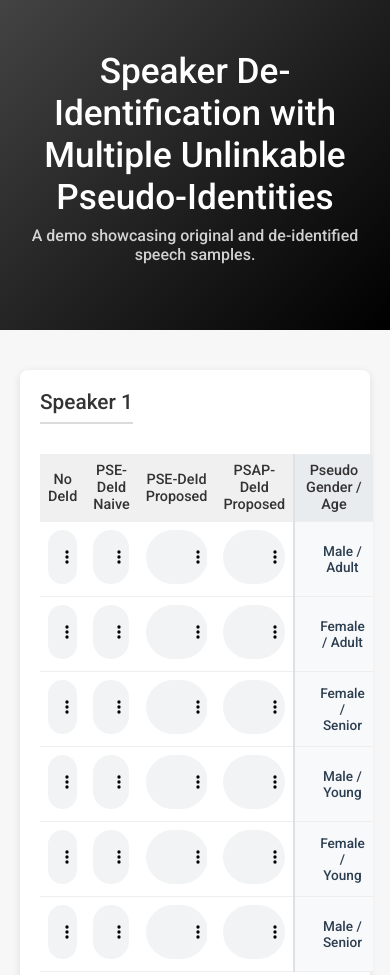
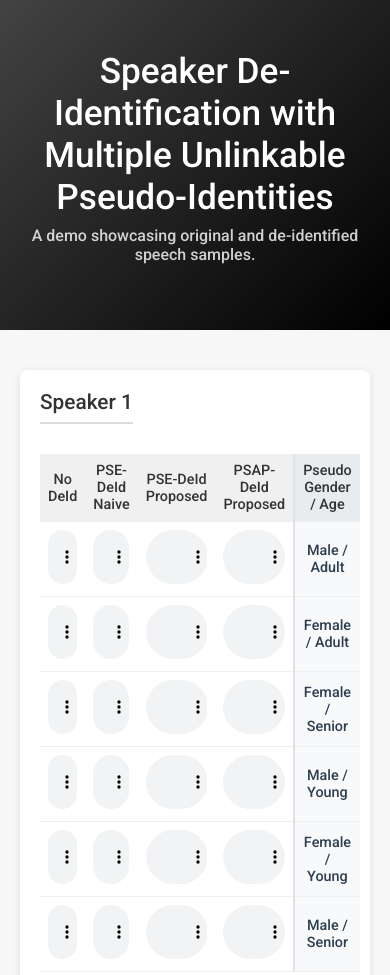
Before and after one commit to 2025Anonymous/2025Anonymous, a plain HTML site: page index.html in a window 390 px wide. Shown: the top 975 px of the page. Drawn offline with Linux system fonts and the light colour scheme.

Commit message:
Update index.html

```diff
--- a/index.html
+++ b/index.html
@@ -119,46 +119,35 @@
       }
     }
 
-    /* 为伪身份列添加背景色 */
+    /* 移除小圆点装饰 */
+    .audio-table td:last-child {
+      padding-left: 8px !important; /* 恢复默认padding */
+    }
+    .audio-table td:last-child::before {
+      content: none !important; /* 移除伪元素 */
+    }
+
+    /* 新样式：仅在悬停后三列时显示底色 */
+    .audio-table tr:hover td:nth-child(2):hover ~ td:last-child,
+    .audio-table tr:hover td:nth-child(3):hover ~ td:last-child,
+    .audio-table tr:hover td:nth-child(4):hover ~ td:last-child {
+      background-color: #f8f9fa;
+    }
+
+    /* 保持默认列样式 */
     .audio-table td:last-child {
       background-color: #f8f9fa;
+      border-left: 2px solid #dee2e6;
       font-weight: 500;
       color: #2c3e50;
-      border-left: 2px solid #dee2e6;
+      transition: background-color 0.2s ease;
     }
 
-    /* 表头对应列样式 */
     .audio-table th:last-child {
       background-color: #e9ecef;
       border-left: 2px solid #dee2e6;
     }
 
-        /* 在性别年龄列中添加间隔样式 */
-    .audio-table td:last-child {
-      position: relative;
-      padding-left: 30px;
-    }
-
-
-
-    @media(max-width: 768px) {
-      .audio-table td:last-child {
-        font-size: 0.85rem;
-        padding: 8px 8px 8px 25px;
-      }
-
-      .audio-table td:last-child::before {
-        left: 10px;
-      }
-    }
-    /* 悬停效果 */
-    .audio-table td:last-child {
-      transition: background-color 0.2s ease;
-    }
-
-    .audio-table tr:hover td:last-child {
-      background-color: #e9ecef;
-    }
   </style>
 
 </head>
```
